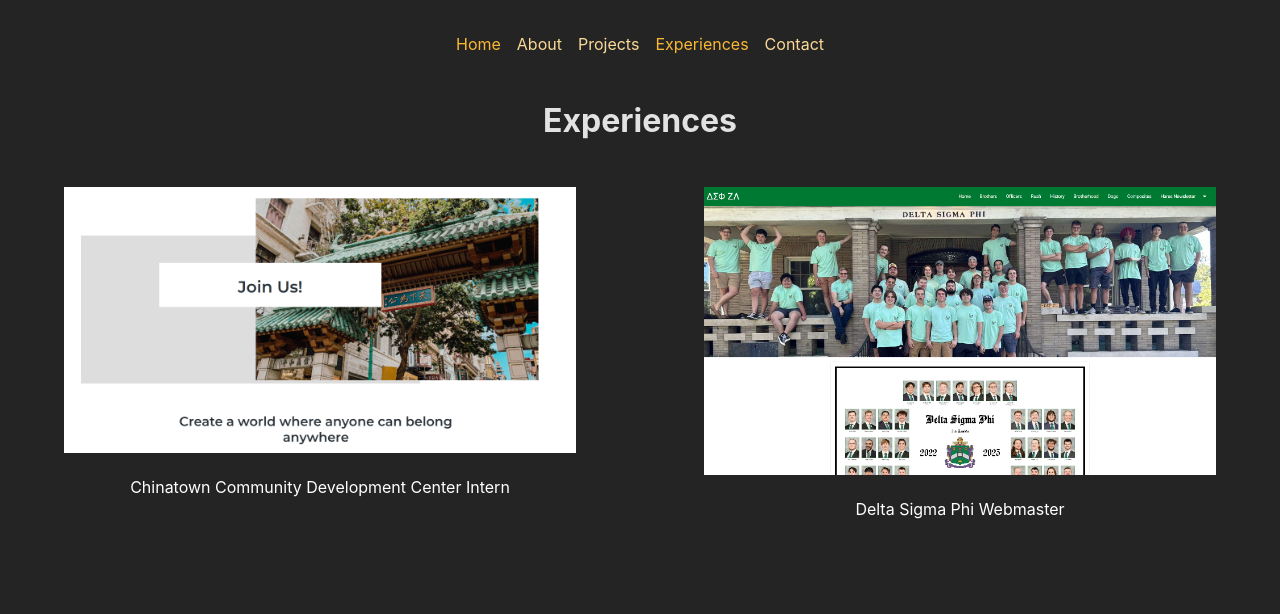
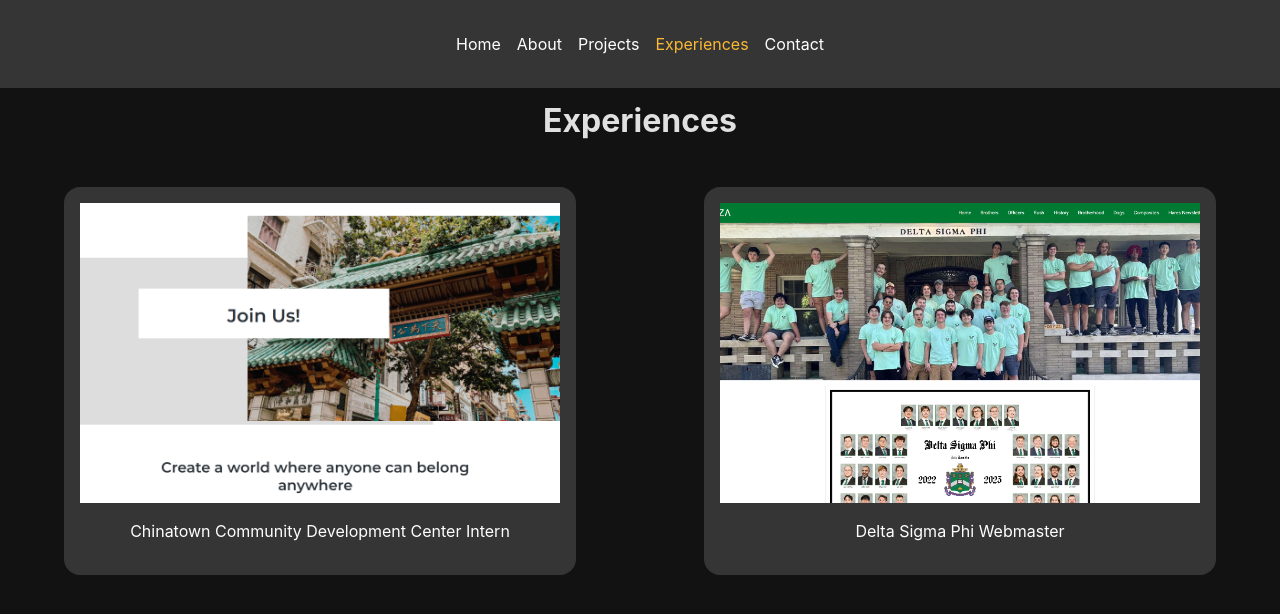
Before and after one commit to JJue888/react_portfolio, a React (Create React App) app: page /react_portfolio/experiences in a window 1280 px wide. Shown: the top 614 px of the page. Built offline with nearby package versions, Linux system fonts and the light colour scheme.

Commit message:
updated styling

```diff
--- a/src/components/NavBar.js
+++ b/src/components/NavBar.js
@@ -9,9 +9,6 @@
     {title: "Contact", href: "/react_portfolio/contact"},
 ]
 
-const bgColor = 'bg-gray-800';
-const modalColor = 'bg-gray-900';
-
 function NavBar() {
 
     return (
@@ -20,7 +17,8 @@
                 <ul className={classes.list}>
                     {navLinks.map((link, index) => (
                         <li key={index}>
-                            <NavLink to={link.href} className={({isActive}) => isActive ? classes.active : undefined}>{link.title}</NavLink>
+                            <NavLink to={link.href} end={link.title === "Home"}
+                                     className={({isActive}) => isActive ? classes.active : undefined}>{link.title}</NavLink>
                         </li>
                     ))}
                 </ul>
--- a/src/components/NavBar.module.css
+++ b/src/components/NavBar.module.css
@@ -1,9 +1,9 @@
 .header {
-    max-width: 60rem;
     margin: auto;
     padding: 2rem;
     display: flex;
     justify-content: center;
+    background-color: rgba(62, 62, 62, 0.8);
 }
 
 .list {
@@ -13,7 +13,7 @@
 
 .list a {
     text-decoration: none;
-    color: var(--color-primary-400);
+    color: white;
 }
 
 .list a:hover,
--- a/src/components/WorkDisplay.js
+++ b/src/components/WorkDisplay.js
@@ -10,6 +10,6 @@
             </div>
         </>
     );
-};
+}
 
 export default WorkDisplay;
--- a/src/components/WorkDisplay.module.css
+++ b/src/components/WorkDisplay.module.css
@@ -1,10 +1,19 @@
 .container {
 
+    background-color: rgba(62, 62, 62, 0.8);
+    border-radius: 16px;
+    overflow: hidden;
     width: 100%;
+    padding: 1rem;
+
 
     img {
-        max-height: 400px;
         width: 100%;
+        height: 300px;
+        object-fit: cover;
+        display: block;
+        margin-left: auto;
+        margin-right: auto;
     }
 
     p {
--- a/src/index.css
+++ b/src/index.css
@@ -24,7 +24,7 @@
 
     color-scheme: light dark;
     color: rgba(255, 255, 255, 0.87);
-    background-color: #242424;
+    background-color: #121212;
 
     font-synthesis: none;
     text-rendering: optimizeLegibility;
--- a/src/pages/Projects.module.css
+++ b/src/pages/Projects.module.css
@@ -6,6 +6,10 @@
         padding-bottom: 2%;
         display: flex;
         justify-content: center;
+
+        a {
+            width: 100%;
+        }
     }
 
     ul {
```
